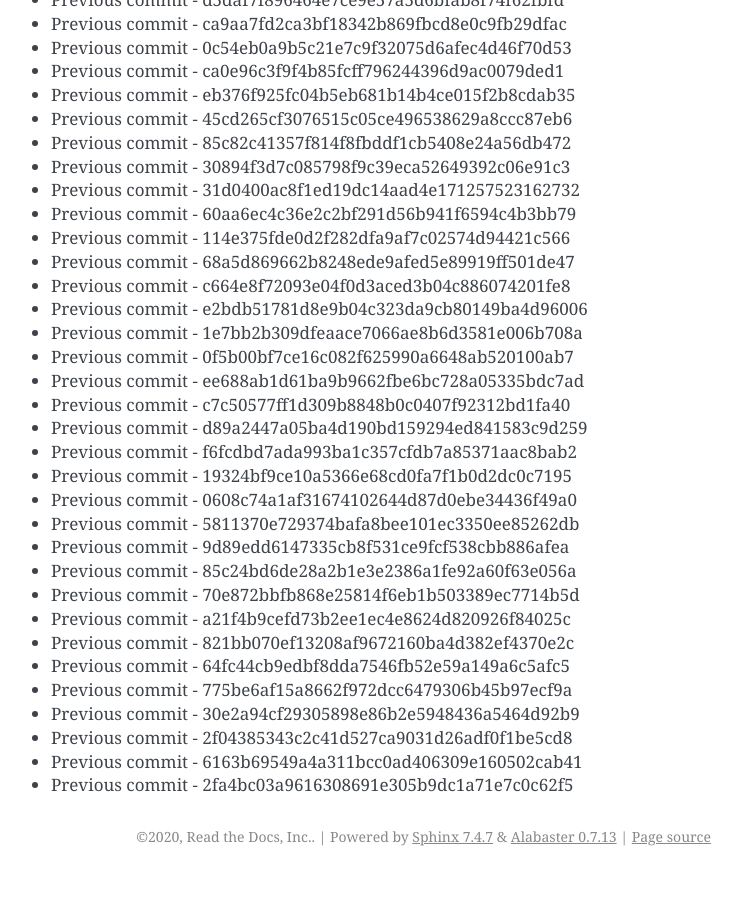
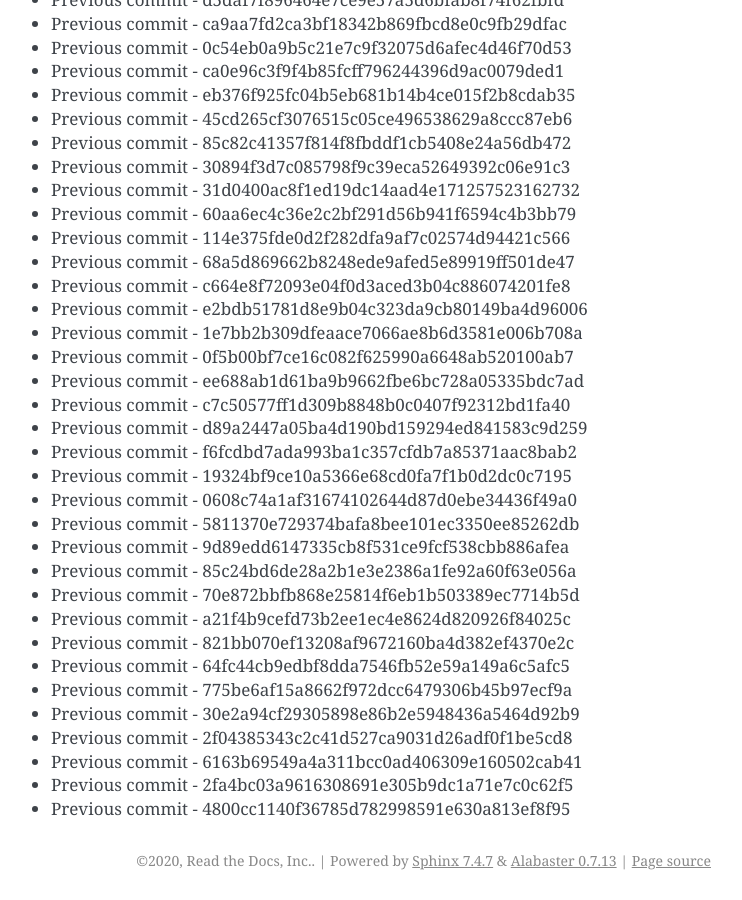
Before and after one commit to readthedocs/rtd-git-stresstest, a Sphinx documentation site: the page built from docs/updates.rst, in a window 1280 px wide and 900 px high, scrolled down 83183 px. Shown: the whole window, without its empty margins (399-1141 px from the left). Built offline with Sphinx 7.4.7, drawn with Linux system fonts in a browser that asks for light colours; before the commit the page ends 84059 px from its top, so only the background shows below that.

Commit message:
Generating commit from previous: 4800cc1140f36785d782998591e630a813ef8f95

```diff
--- a/docs/updates.rst
+++ b/docs/updates.rst
@@ -3527,3 +3527,4 @@ It can be tested for any performance characteristics.
 * Previous commit - 2f04385343c2c41d527ca9031d26adf0f1be5cd8
 * Previous commit - 6163b69549a4a311bcc0ad406309e160502cab41
 * Previous commit - 2fa4bc03a9616308691e305b9dc1a71e7c0c62f5
+* Previous commit - 4800cc1140f36785d782998591e630a813ef8f95
```
